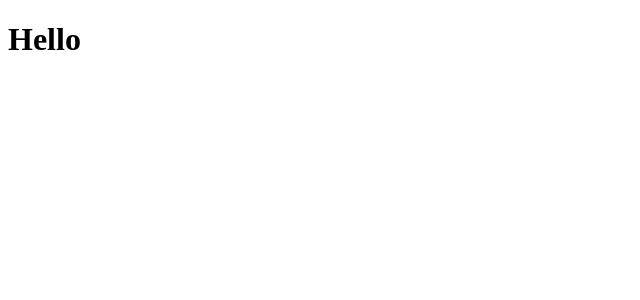
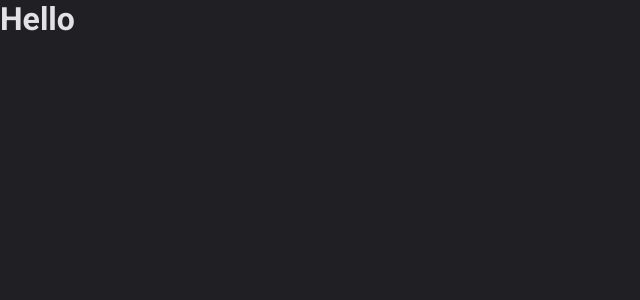
Before and after one commit to jrxr/dtmoney, a React (Vite) app: page / in a window 1280 px wide. Shown: the top 300 px of the page, without its empty margins (0-640 px from the left). Built offline with nearby package versions, Linux system fonts and the light colour scheme.

Commit message:
Setup do projeto

```diff
--- a/index.html
+++ b/index.html
@@ -2,9 +2,11 @@
 <html lang="en">
   <head>
     <meta charset="UTF-8" />
-    <link rel="icon" type="image/svg+xml" href="/vite.svg" />
+    <link rel="preconnect" href="https://fonts.googleapis.com" />
+    <link rel="preconnect" href="https://fonts.gstatic.com" crossorigin />
     <meta name="viewport" content="width=device-width, initial-scale=1.0" />
-    <title>Vite + React + TS</title>
+    <link href="https://fonts.googleapis.com/css2?family=Roboto:wght@400;700&display=swap" rel="stylesheet" />
+    <title>DT Money</title>
   </head>
   <body>
     <div id="root"></div>
--- a/package.json
+++ b/package.json
@@ -10,11 +10,13 @@
   },
   "dependencies": {
     "react": "^18.2.0",
-    "react-dom": "^18.2.0"
+    "react-dom": "^18.2.0",
+    "styled-components": "^5.3.5"
   },
   "devDependencies": {
     "@types/react": "^18.0.15",
     "@types/react-dom": "^18.0.6",
+    "@types/styled-components": "^5.1.25",
     "@vitejs/plugin-react": "^2.0.0",
     "typescript": "^4.6.4",
     "vite": "^3.0.0"
--- a/src/App.tsx
+++ b/src/App.tsx
@@ -1,3 +1,12 @@
+import { ThemeProvider } from "styled-components";
+import { GlobalStyle } from "./styles/global";
+import { defaultTheme } from "./styles/themes/default";
+
 export function App() {
-  return <h1>Hello</h1>;
+  return (
+    <ThemeProvider theme={defaultTheme}>
+      <GlobalStyle />
+      <h1>Hello</h1>
+    </ThemeProvider>
+  );
 }
--- /dev/null
+++ b/src/styles/global.ts
@@ -0,0 +1,24 @@
+import { createGlobalStyle } from "styled-components";
+
+export const GlobalStyle = createGlobalStyle`
+  * {
+    margin: 0;
+    padding: 0;
+    box-sizing: border-box;
+  }
+
+  :focus {
+    outline: 0;
+    box-shadow: 0 0 0 2px ${(props) => props.theme["green-500"]};
+  }
+
+  body {
+    background-color: ${(props) => props.theme["gray-800"]};
+    color: ${(props) => props.theme["gray-100"]};
+    -webkit-font-smoothing: antialiased;
+  }
+
+  body, input, textarea, button {
+    font: 400 1rem Roboto, sans-serif;
+  }
+`;
--- /dev/null
+++ b/src/styles/themes/default.ts
@@ -0,0 +1,20 @@
+export const defaultTheme = {
+  white: '#fff',
+
+  'gray-100': '#E1E1E6',
+  'gray-300': '#C4C4CC',
+  'gray-400': '#8D8D99',
+  'gray-500': '#7C7C8A',
+  'gray-600': '#323238',
+  'gray-700': '#29292E',
+  'gray-800': '#202024',
+  'gray-900': '#121214',
+
+  'green-300': '#00B37E',
+  'green-500': '#00875F',
+  'green-700': '#015F43',
+
+  'red-300': '#F75A68',
+  'red-500': '#AB222E',
+  'red-700': '#7A1921',
+} as const
```
Also changed, not shown: src/@types/styled.d.ts (added, +8 -0 lines), 1 other file (tests, documents, lock files or other folders).
